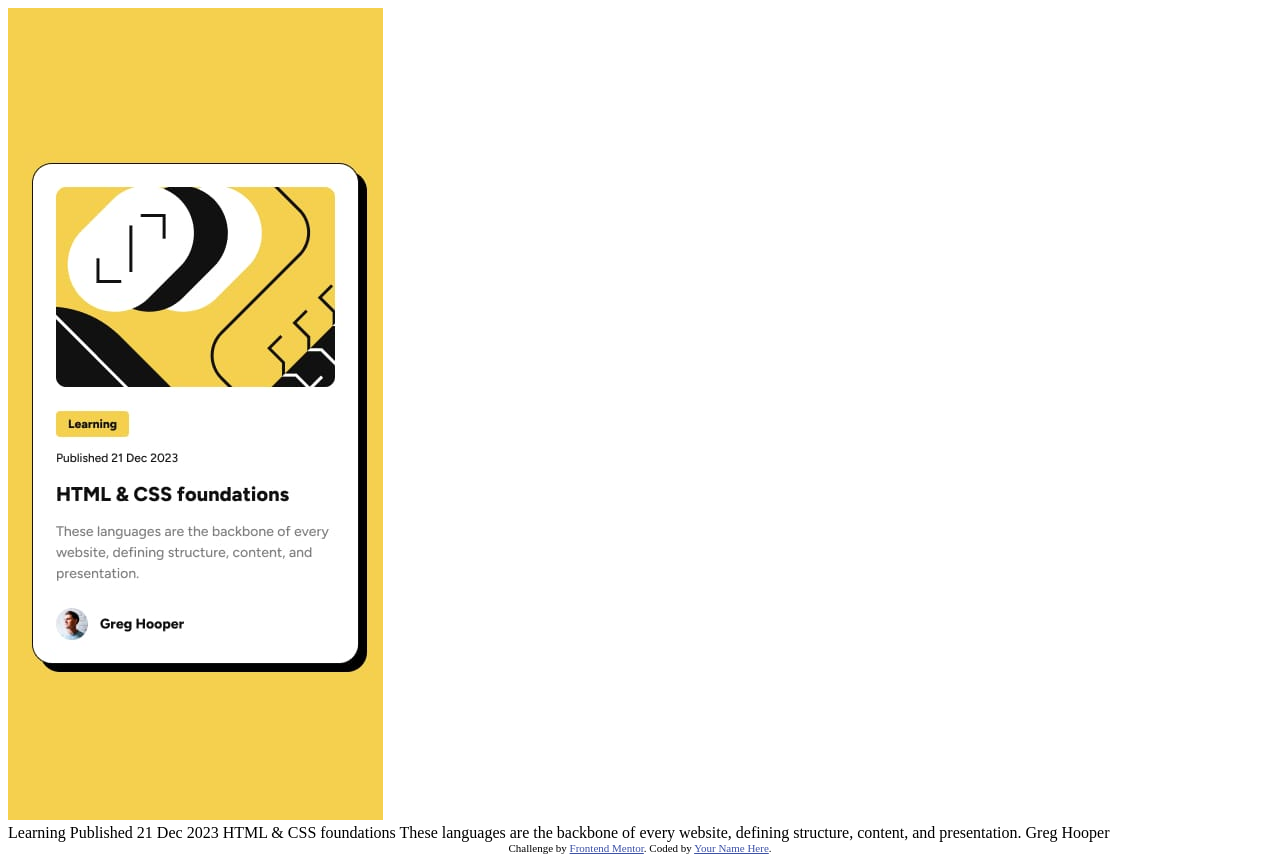
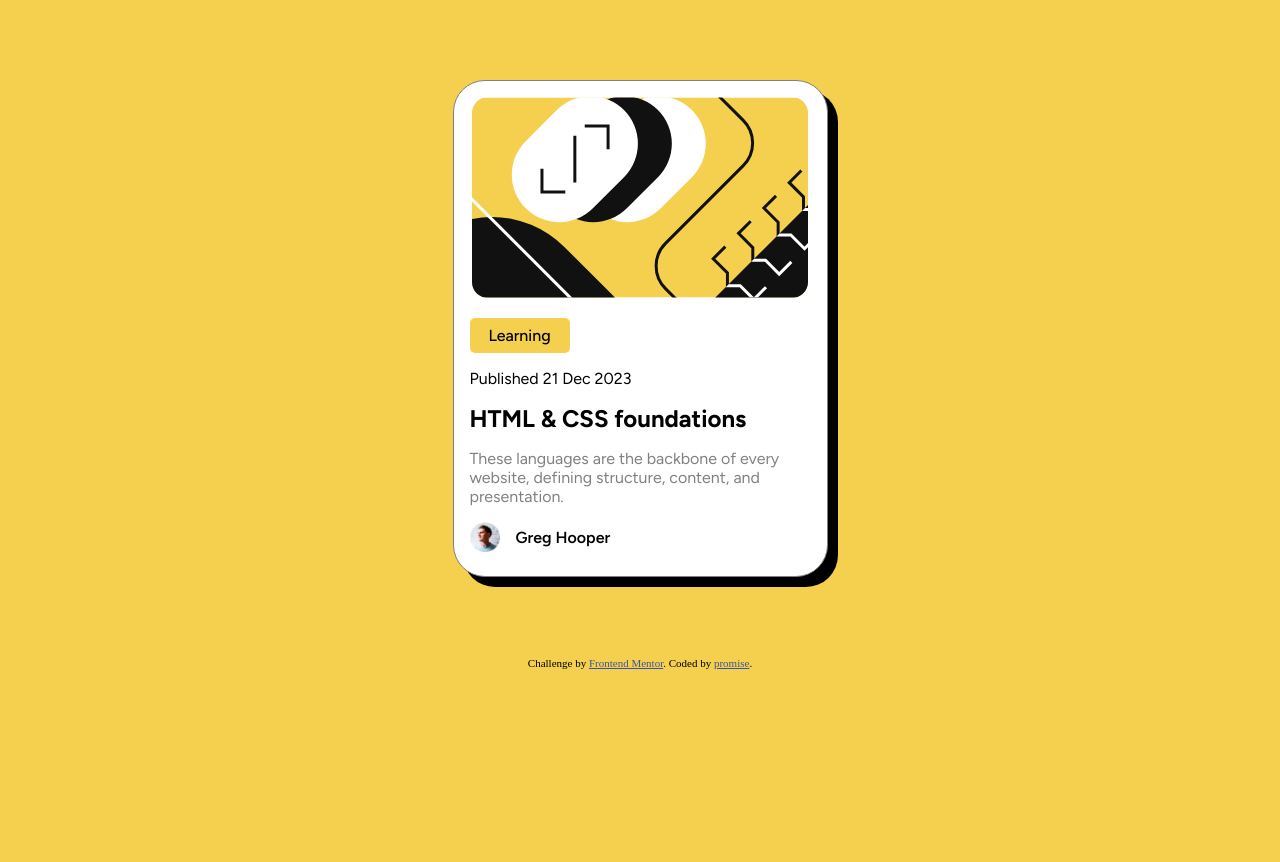
Before and after one commit to promise-nduehe/blog-preview-card, a plain HTML site: page index.html in a window 1280 px wide. After the commit the page ends 800 px from the top, so only its background shows below. Drawn offline with Linux system fonts and the light colour scheme.

Commit message:
modified index.html added style.css

```diff
--- a/index.html
+++ b/index.html
@@ -5,6 +5,7 @@
   <meta name="viewport" content="width=device-width, initial-scale=1.0"> <!-- displays site properly based on user's device -->
 
   <link rel="icon" type="image/png" sizes="32x32" href="./assets/images/favicon-32x32.png">
+  <link rel="stylesheet" href="style.css">
 
   <title>Frontend Mentor | Blog preview card</title>
 
@@ -17,23 +18,28 @@
 <body>
   <main>
     <div>
-      <img src="design/mobile-design.jpg" alt="mobile-design">
+      <img id="article" src="assets/images/illustration-article.svg" alt="image">
+    </div>
+
+    <div id="learn-div">
+      <button> <span>Learning</span> </button>
+      <p> Published 21 Dec 2023 </p>
+
+    </div>
+
+    <aside>
+      <h1>HTML & CSS foundations</h1>
+      <p>These languages are the backbone of every website, defining structure, content, and presentation.</p>
+    </aside>
+    <div id="Greg">
+      <img id="avatar" src="assets/images/image-avatar.webp" alt="image-avatar">
+      <p> Greg Hooper </p>
     </div>
   </main>
 
-  Learning
-
-  Published 21 Dec 2023
-
-  HTML & CSS foundations
-
-  These languages are the backbone of every website, defining structure, content, and presentation.
-
-  Greg Hooper
-
   <div class="attribution">
     Challenge by <a href="https://www.frontendmentor.io?ref=challenge" target="_blank">Frontend Mentor</a>.
-    Coded by <a href="#">Your Name Here</a>.
+    Coded by <a href="#">promise</a>.
   </div>
 </body>
 </html>
--- /dev/null
+++ b/style.css
@@ -0,0 +1,106 @@
+@import url('https://fonts.googleapis.com/css2?family=Figtree:ital,wght@0,300..900;1,300..900&display=swap');
+
+*{
+  padding: 0;
+  margin: 0;
+  box-sizing: border-box;
+}
+
+body{
+  background-color: hsl(47, 88%, 63%);
+  align-items: center;
+  display: flex;
+  justify-content: center;
+  flex-direction: column;
+  min-width: 375px;
+
+}
+
+main{
+  display: flex;
+  flex-direction: column;
+  justify-content: center;
+  align-items: center;
+  border: 1px solid hsl(0, 0%, 50%);
+  max-width: 375px;
+  margin: 5rem;
+  background-color: hsl(0, 0%, 100%);
+  padding: 1rem;
+  border-radius: 2rem;
+  gap: 1rem;
+  box-shadow:black 10px 10px ;
+
+}
+
+#article{
+  border-radius: 1rem;
+}
+
+#learn-div{
+  display: flex;
+  flex-direction: column;
+  align-items: start;
+  gap: 1rem;
+  width: 100%;
+  font-family: "Figtree";
+  font-size: 16px;
+}
+
+span{
+  font-family: "Figtree";
+  font-weight: 500;
+  font-size: 16px;
+}
+
+h1:hover{
+color: hsl(47, 88%, 63%);
+cursor: pointer;
+}
+
+aside{
+  display: flex;
+  flex-direction: column;
+  width: 100%;
+  gap: 1rem;
+  font-family: "Figtree";
+}
+
+#Greg{
+  display: flex;
+  align-items: center;
+  width: 100%;
+  gap: 1rem;
+  margin-bottom: 8px;
+  font-family: "Figtree";
+  font-weight: 500;
+}
+
+#avatar{
+  height: 30px;
+  width: 30px;
+}
+
+button{
+  background-color: hsl(47, 88%, 63%);
+  padding: 10px;
+  height: 35px;
+  width: 100px;
+  border-radius: 5px;
+  align-items: center;
+  border: none;
+  justify-content: center;
+  display: flex;
+}
+
+p{
+  color: hsl(0, 0%, 50%);
+}
+#Greg>p{
+  color: black;
+  font-size: 16px;
+  font-weight: 600;
+}
+
+main>div>p{
+  color: black;
+}
```
